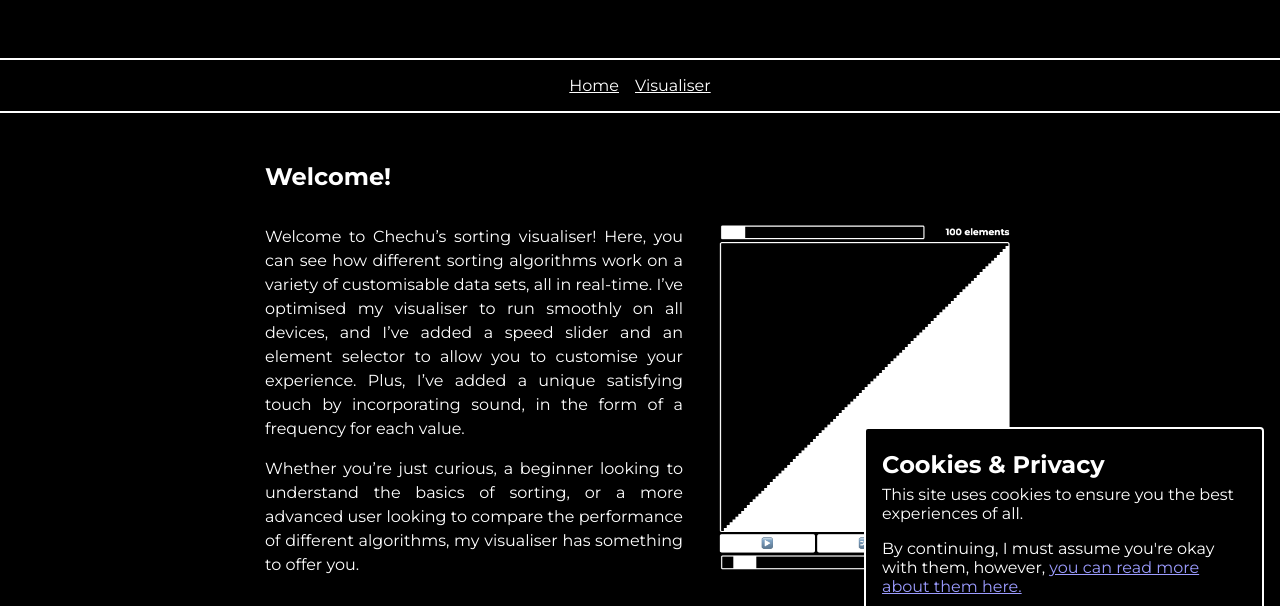
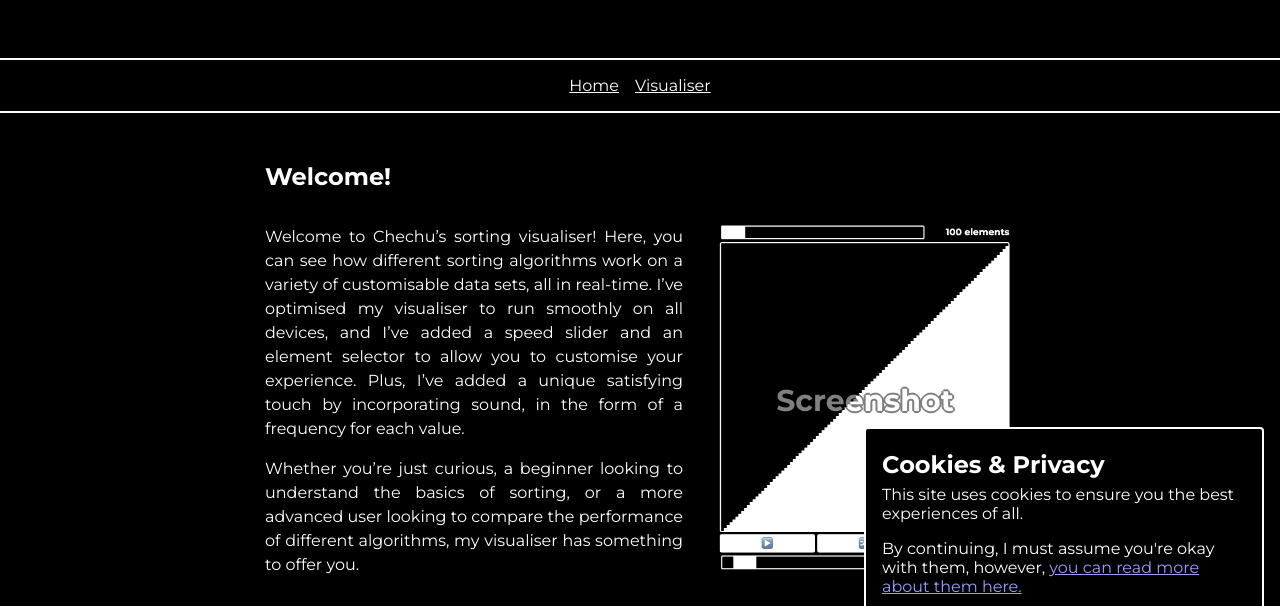
Before and after one commit to ChechuDEV/algorithm-visualiser, an Astro site: page / in a window 1280 px wide. Shown: the part 118-724 px from the top of the page. Built offline with nearby package versions, Linux system fonts and the light colour scheme; Astro itself is replaced by a stand-in of ours.

Commit message:
feat: Added foolproof watermark

```diff
--- a/src/pages/index.astro
+++ b/src/pages/index.astro
@@ -85,13 +85,30 @@ import Layout from "../layouts/Layout.astro";
         flex: 1 0 40%;
       width: 40%;
       height: 100%;
+      position: relative;
+
       @media (max-width: 764px) {
         width: 100%;
       }
        img {
         width: 100%;
       object-fit:cover;
+
     }
+    &::after {
+        position: absolute;
+        top: 50%;
+        left: 50%;
+        transform: translate(-50%, -50%);
+        font-size: 30px;
+        font-weight: 900;
+        z-index: 1;
+        opacity: 0.5;
+
+        content: "Screenshot";
+        text-shadow: 2px 0 #000, -2px 0 #000, 0 2px #000, 0 -2px #000,
+             1px 1px #000, -1px -1px #000, 1px -1px #000, -1px 1px #000;
+      }
     }
 
     .img-col {
```
